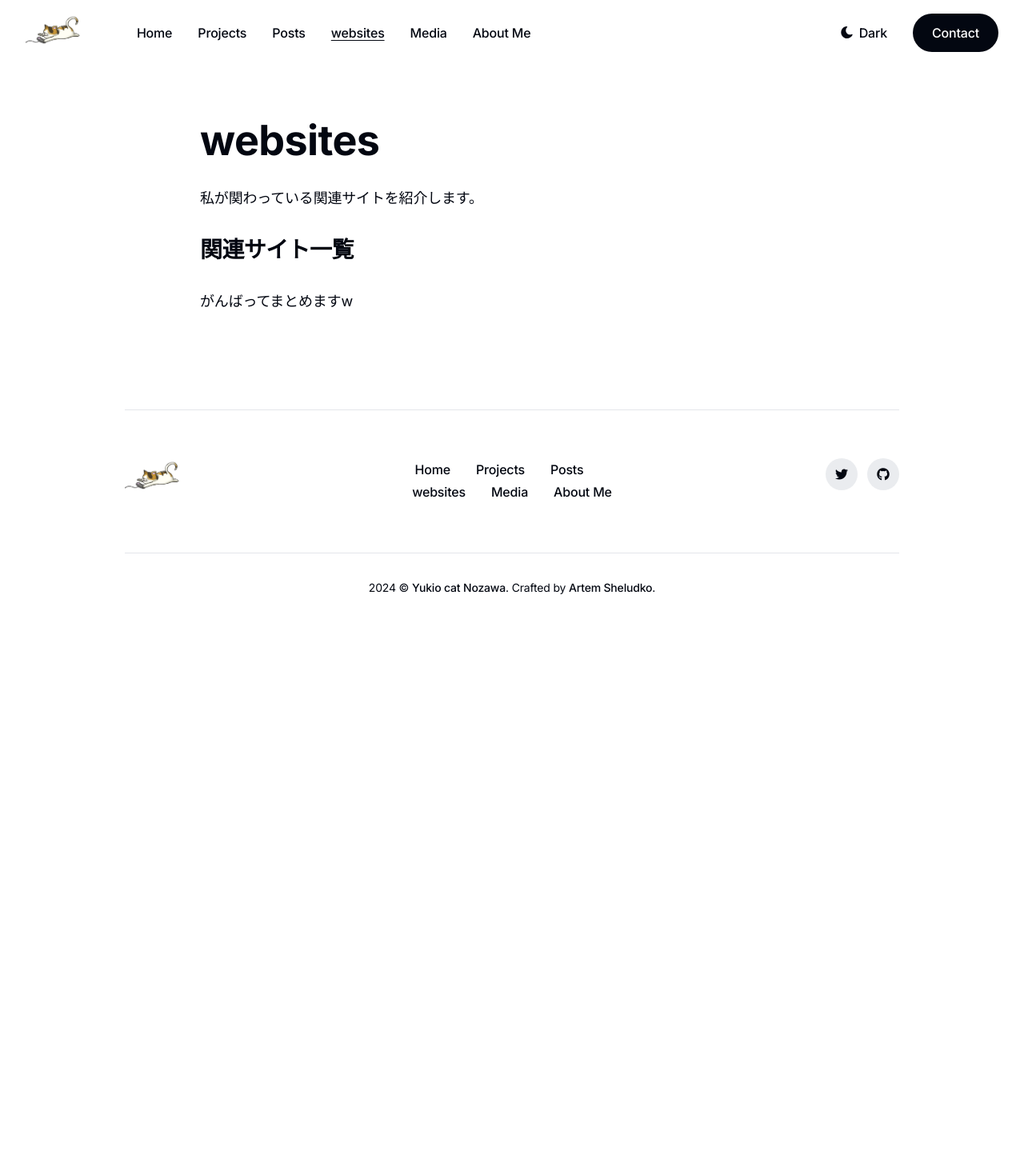
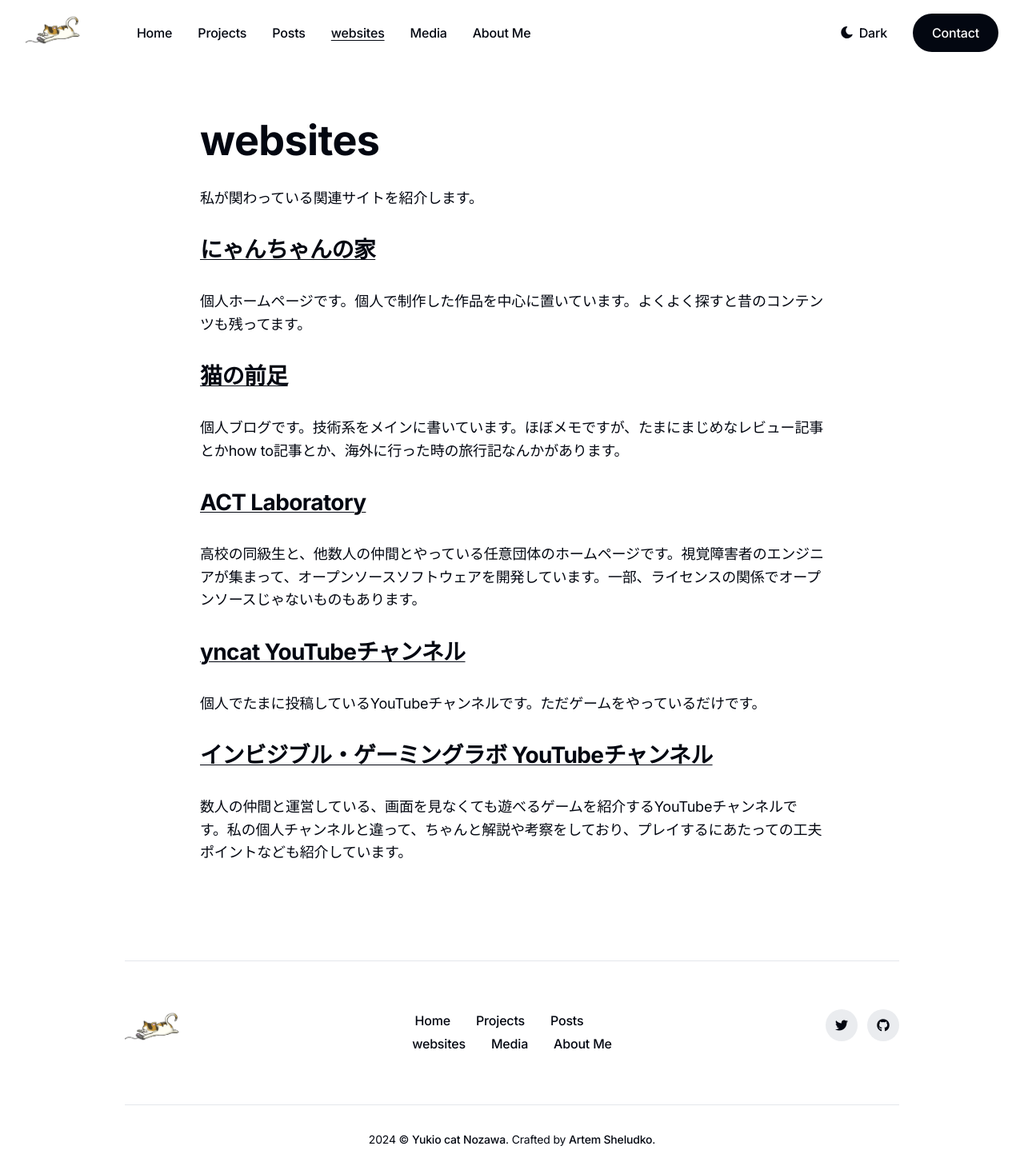
Before and after one commit to yncat/lp, a Jekyll site: the page built from _pages/websites.md, in a window 1280 px wide. Shown: the whole page at 80% size. Built offline with Jekyll 4.4.1, drawn with Linux system fonts in a browser that asks for light colours; before the commit the page ends 900 px from its top, so only the background shows below that.

Commit message:
Add websites section

```diff
--- a/_pages/websites.md
+++ b/_pages/websites.md
@@ -5,6 +5,22 @@ description: 私が関わっている関連サイトを紹介します。
 permalink: /websites/
 ---
 
-## 関連サイト一覧
+## [にゃんちゃんの家](https://www.nyanchangames.com/)
 
-がんばってまとめますw
+個人ホームページです。個人で制作した作品を中心に置いています。よくよく探すと昔のコンテンツも残ってます。
+
+## [猫の前足](https://yncat.github.io)
+
+個人ブログです。技術系をメインに書いています。ほぼメモですが、たまにまじめなレビュー記事とかhow to記事とか、海外に行った時の旅行記なんかがあります。
+
+## [ACT Laboratory](https://actlab.org/)
+
+高校の同級生と、他数人の仲間とやっている任意団体のホームページです。視覚障害者のエンジニアが集まって、オープンソースソフトウェアを開発しています。一部、ライセンスの関係でオープンソースじゃないものもあります。
+
+## [yncat YouTubeチャンネル](https://www.youtube.com/@yncat)
+
+個人でたまに投稿しているYouTubeチャンネルです。ただゲームをやっているだけです。
+
+## [インビジブル・ゲーミングラボ YouTubeチャンネル](https://www.youtube.com/@igl3359)
+
+数人の仲間と運営している、画面を見なくても遊べるゲームを紹介するYouTubeチャンネルです。私の個人チャンネルと違って、ちゃんと解説や考察をしており、プレイするにあたっての工夫ポイントなども紹介しています。
```
